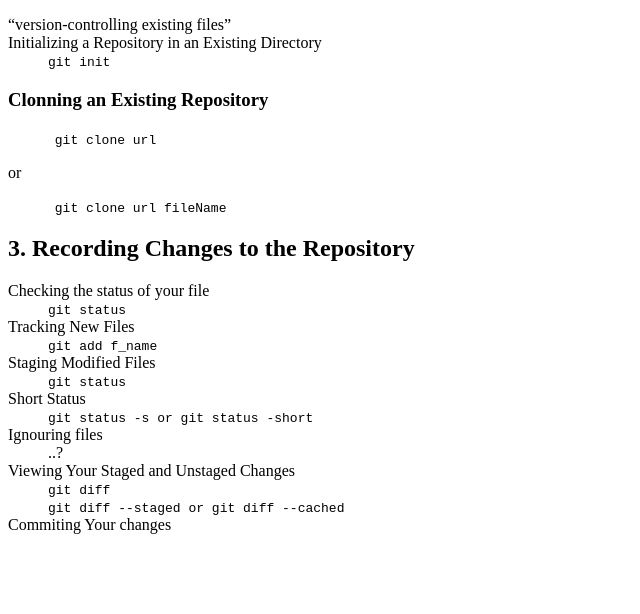
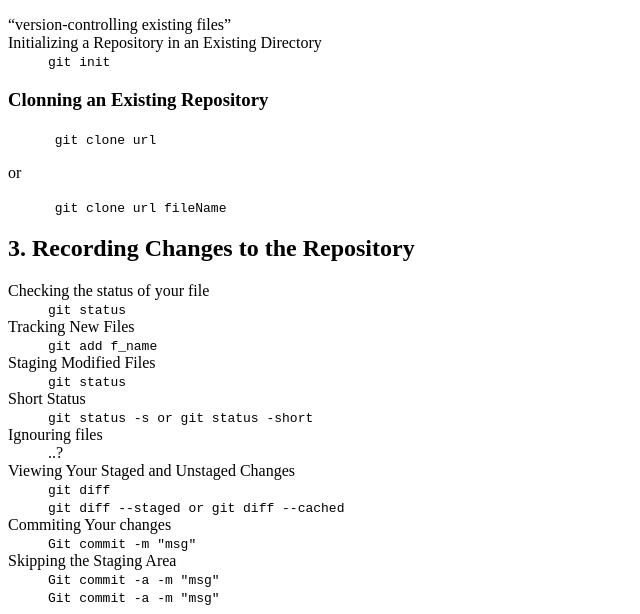
Before and after one commit to DeepakIsDeveloper/gitFromGitDoc-learn, a plain HTML site: page index.html in a window 1280 px wide. Shown: the part 574-1188 px from the top of the page, without its empty margins (0-640 px from the left). Before the commit the page ends 1116 px from the top, so only its background shows below. Drawn offline with Linux system fonts and the light colour scheme.

Commit message:
skipping the staging area

```diff
--- a/index.html
+++ b/index.html
@@ -61,6 +61,10 @@
     <dd><code>git diff --staged  or git diff --cached</code></dd>
 
     <dt>Commiting Your changes</dt>
+    <dd><code>Git commit -m "msg"</code></dd>
 
+    <dt>Skipping the Staging Area</dt>
+    <dd><code>Git commit -a -m "msg"</code></dd>
+    <dd><code>Git commit -a -m "msg"</code></dd>
 </body>
 </html>
```
